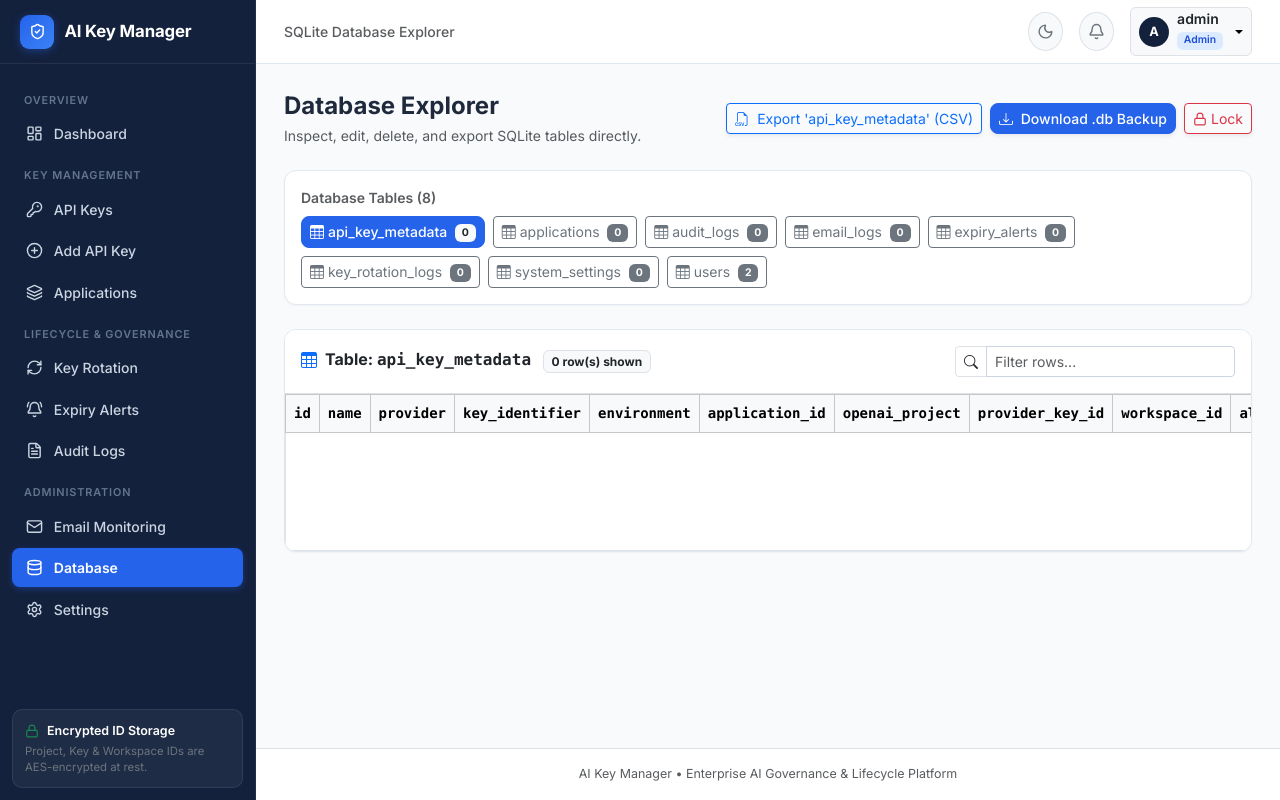
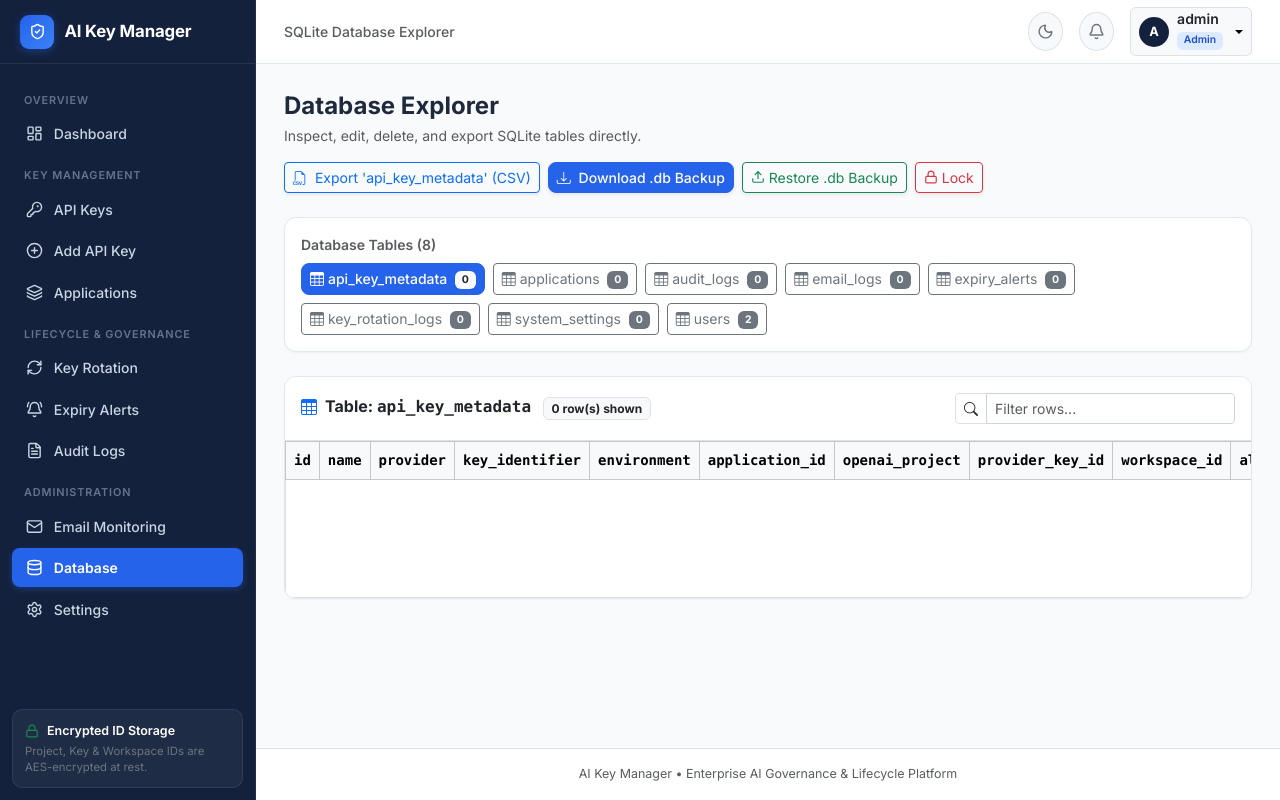
Before and after one commit to madhavanmarikani-lgtm/internalkms, a Flask app: page /admin/database in a window 1280 px wide. Run offline with Flask 3, Linux system fonts and the light colour scheme; a user stored in the database is signed in; data comes from the database, SQL or seed files in the repository; data that the repository does not hold is empty.

Commit message:
Add Provider column to Daily Report and SQLite .db restore in Admin

```diff
--- a/app/admin/routes.py
+++ b/app/admin/routes.py
@@ -2,6 +2,7 @@ import csv
 import hmac
 import io
 import os
+import sqlite3
 from flask import Blueprint, render_template, request, redirect, url_for, flash, Response, send_file, current_app, session
 from flask_login import login_required, current_user
 from sqlalchemy import text, inspect
@@ -455,6 +456,65 @@ def download_db():
     return send_file(db_path, as_attachment=True, download_name='ai_key_manager.db')
 
 
+@admin_bp.route('/database/restore', methods=['POST'])
+@login_required
+@admin_required
+def restore_db():
+    if not _is_db_unlocked():
+        flash('Database password required.', 'danger')
+        return redirect(url_for('admin.database'))
+
+    uploaded = request.files.get('db_file')
+    if not uploaded or not uploaded.filename:
+        flash('Please select a .db backup file to restore.', 'danger')
+        return redirect(url_for('admin.database'))
+
+    if not uploaded.filename.lower().endswith('.db'):
+        flash('Invalid file type. Only SQLite .db files are allowed.', 'danger')
+        return redirect(url_for('admin.database'))
+
+    header = uploaded.stream.read(16)
+    uploaded.stream.seek(0)
+    if header != b'SQLite format 3\x00':
+        flash('Invalid SQLite database file.', 'danger')
+        return redirect(url_for('admin.database'))
+
+    db_path = os.path.join(current_app.config['INSTANCE_DIR'], 'ai_key_manager.db')
+    tmp_path = db_path + '.restore.tmp'
+    try:
+        uploaded.save(tmp_path)
+        conn = sqlite3.connect(tmp_path)
+        try:
+            tables = {
+                r[0] for r in conn.execute("SELECT name FROM sqlite_master WHERE type='table'").fetchall()
+            }
+        finally:
+            conn.close()
+
+        if 'users' not in tables or 'api_key_metadata' not in tables:
+            os.remove(tmp_path)
+            flash('Backup file is missing required AI Key Manager tables.', 'danger')
+            return redirect(url_for('admin.database'))
+
+        db.session.remove()
+        db.engine.dispose()
+        os.replace(tmp_path, db_path)
+
+        log_audit(
+            action='DATABASE_BACKUP_RESTORED',
+            resource_type='Database',
+            details=f"Admin restored SQLite database from '{uploaded.filename}'",
+            user=current_user
+        )
+        flash('SQLite database restored successfully!', 'success')
+    except Exception as e:
+        if os.path.exists(tmp_path):
+            os.remove(tmp_path)
+        flash(f'Error restoring database: {str(e)}', 'danger')
+
+    return redirect(url_for('admin.database'))
+
+
 @admin_bp.route('/email-monitoring', methods=['GET'])
 @login_required
 @admin_required
--- a/app/templates/admin/database.html
+++ b/app/templates/admin/database.html
@@ -9,7 +9,7 @@
     <h4 class="fw-bold mb-1">Database Explorer</h4>
     <p class="text-muted small mb-0">Inspect, edit, delete, and export SQLite tables directly.</p>
   </div>
-  <div class="d-flex gap-2">
+  <div class="d-flex flex-wrap gap-2">
     {% if selected_table %}
     <a href="{{ url_for('admin.export_table_csv', table=selected_table) }}" class="btn btn-outline-primary btn-sm shadow-sm">
       <i class="bi bi-filetype-csv me-1"></i> Export '{{ selected_table }}' (CSV)
@@ -18,6 +18,9 @@
     <a href="{{ url_for('admin.download_db') }}" class="btn btn-primary btn-sm shadow-sm">
       <i class="bi bi-download me-1"></i> Download .db Backup
     </a>
+    <button type="button" class="btn btn-outline-success btn-sm shadow-sm d-inline-flex align-items-center gap-1" data-bs-toggle="modal" data-bs-target="#restoreDbModal">
+      <i data-lucide="upload" style="width: 14px; height: 14px;"></i><span>Restore .db Backup</span>
+    </button>
     <form method="POST" action="{{ url_for('admin.lock_database') }}" class="d-inline">
       <input type="hidden" name="csrf_token" value="{{ csrf_token() }}">
       <button type="submit" class="btn btn-outline-danger btn-sm shadow-sm d-inline-flex align-items-center gap-1">
@@ -153,4 +156,33 @@
     </table>
   </div>
 </div>
+
+<!-- Restore Database Modal -->
+<div class="modal fade" id="restoreDbModal" tabindex="-1" aria-hidden="true">
+  <div class="modal-dialog">
+    <form method="POST" action="{{ url_for('admin.restore_db') }}" enctype="multipart/form-data">
+      <input type="hidden" name="csrf_token" value="{{ csrf_token() }}">
+      <div class="modal-content border-0 shadow-lg" style="border-radius: 12px;">
+        <div class="modal-header bg-light border-bottom">
+          <h6 class="modal-title fw-bold d-flex align-items-center gap-2">
+            <i data-lucide="upload" class="text-success"></i>
+            <span>Restore SQLite Database (.db)</span>
+          </h6>
+          <button type="button" class="btn-close" data-bs-dismiss="modal" aria-label="Close"></button>
+        </div>
+        <div class="modal-body">
+          <div class="alert alert-warning small mb-3">
+            <strong>Warning:</strong> Restoring a backup replaces the current SQLite database with the uploaded <code>.db</code> file.
+          </div>
+          <label class="form-label small fw-semibold">Select .db Backup File *</label>
+          <input type="file" name="db_file" class="form-control form-control-sm" accept=".db" required>
+        </div>
+        <div class="modal-footer border-top">
+          <button type="button" class="btn btn-sm btn-light border" data-bs-dismiss="modal">Cancel</button>
+          <button type="submit" class="btn btn-sm btn-success">Restore Database</button>
+        </div>
+      </div>
+    </form>
+  </div>
+</div>
 {% endblock %}
--- a/app/templates/base.html
+++ b/app/templates/base.html
@@ -262,6 +262,7 @@
                 <thead>
                   <tr style="background-color: #F8FAFC; border-bottom: 1px solid #E2E8F0;">
                     <th class="py-2 px-3 text-uppercase fw-semibold" style="font-size: 0.72rem; color: #475569; letter-spacing: 0.04em;">Key Name</th>
+                    <th class="py-2 px-3 text-uppercase fw-semibold" style="font-size: 0.72rem; color: #475569; letter-spacing: 0.04em;">Provider</th>
                     <th class="py-2 px-3 text-uppercase fw-semibold" style="font-size: 0.72rem; color: #475569; letter-spacing: 0.04em;">Expires In</th>
                     <th class="py-2 px-3 text-uppercase fw-semibold" style="font-size: 0.72rem; color: #475569; letter-spacing: 0.04em;">Status</th>
                   </tr>
@@ -269,8 +270,24 @@
                 <tbody>
                   {% for k in global_daily_report_keys %}
                   {% set d = k.days_until_expiry %}
+                  {% set prov_lower = (k.provider or '')|lower %}
                   <tr style="border-bottom: 1px solid #F1F5F9;">
                     <td class="py-2 px-3 fw-semibold" style="color: #0F172A;">{{ k.name }}</td>
+                    <td class="py-2 px-3">
+                      {% if prov_lower == 'openai' %}
+                        <span class="badge rounded-pill" style="background-color: #ECFDF5; color: #047857; border: 1px solid #A7F3D0; font-weight: 600;">{{ k.provider }}</span>
+                      {% elif prov_lower == 'claude' %}
+                        <span class="badge rounded-pill" style="background-color: #FFFBEB; color: #B45309; border: 1px solid #FDE68A; font-weight: 600;">{{ k.provider }}</span>
+                      {% elif prov_lower in ['google', 'gemini'] %}
+                        <span class="badge rounded-pill" style="background-color: #EFF6FF; color: #1D4ED8; border: 1px solid #BFDBFE; font-weight: 600;">{{ k.provider }}</span>
+                      {% elif prov_lower == 'kling' %}
+                        <span class="badge rounded-pill" style="background-color: #F5F3FF; color: #6D28D9; border: 1px solid #DDD6FE; font-weight: 600;">{{ k.provider }}</span>
+                      {% elif prov_lower == 'seedance' %}
+                        <span class="badge rounded-pill" style="background-color: #FDF2F8; color: #BE185D; border: 1px solid #FBCFE8; font-weight: 600;">{{ k.provider }}</span>
+                      {% else %}
+                        <span class="badge rounded-pill" style="background-color: #F1F5F9; color: #475569; border: 1px solid #E2E8F0; font-weight: 600;">{{ k.provider }}</span>
+                      {% endif %}
+                    </td>
                     <td class="py-2 px-3">
                       {% if d is none %}
                         <span class="badge rounded-pill" style="background-color: #F1F5F9; color: #475569; border: 1px solid #E2E8F0; font-weight: 600;">No Expiry</span>
@@ -315,7 +332,7 @@
             {% endif %}
           </div>
 
-          <textarea id="dailyReportText" class="d-none" readonly>{% for k in global_daily_report_keys %}{% set d = k.days_until_expiry %}{{ k.name }} --> {% if d is none %}No Expiry{% elif d == 0 %}Expires today{% elif d < 0 %}Expired {{ -d }} day(s) ago{% else %}Expires in {{ d }} day(s){% endif %} --> {{ k.status }}
+          <textarea id="dailyReportText" class="d-none" readonly>{% for k in global_daily_report_keys %}{% set d = k.days_until_expiry %}{{ k.name }} ({{ k.provider }}) --> {% if d is none %}No Expiry{% elif d == 0 %}Expires today{% elif d < 0 %}Expired {{ -d }} day(s) ago{% else %}Expires in {{ d }} day(s){% endif %} --> {{ k.status }}
 {% endfor %}</textarea>
         </div>
         <div class="modal-footer border-top d-flex flex-wrap justify-content-between gap-2">
```
